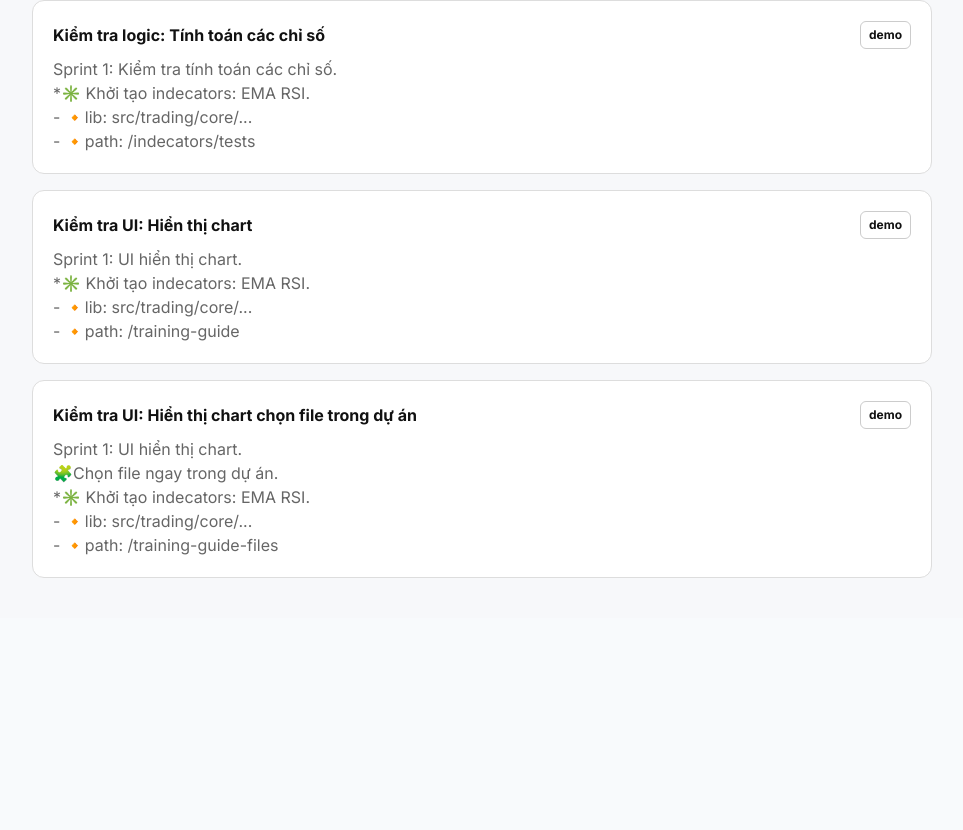
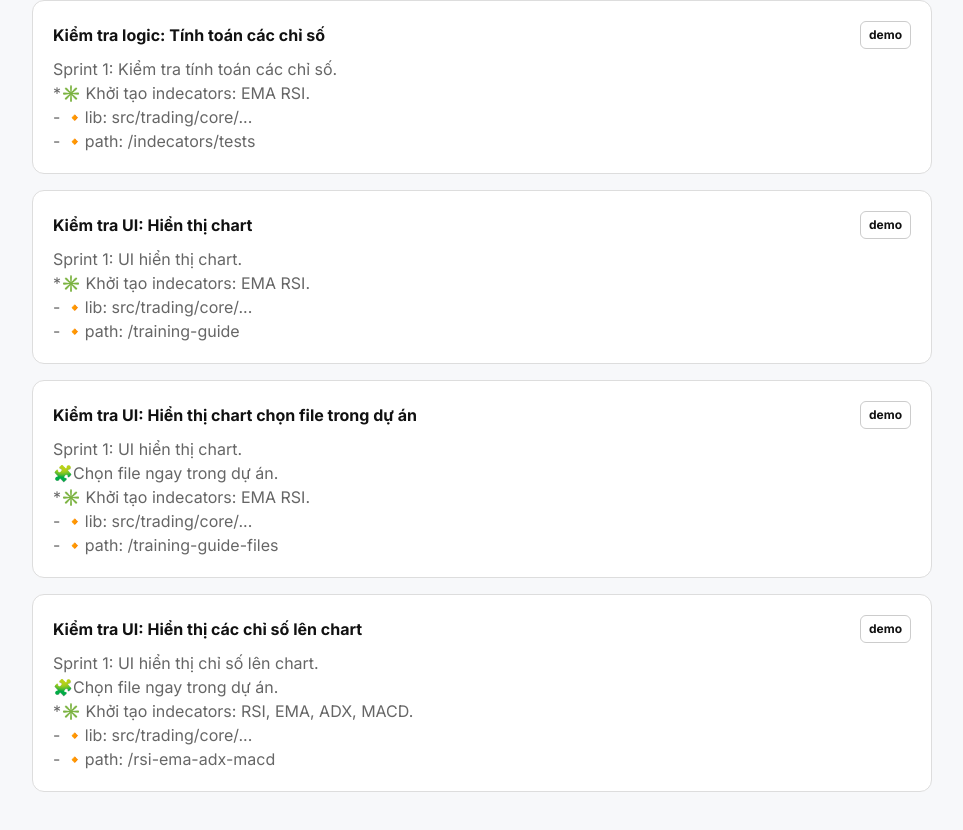
Before and after one commit to phxbinh/eabottrade, a Next.js app: page / in a window 1280 px wide. Shown: the part 1068-1898 px from the top of the page, without its empty margins (8-971 px from the left). Before the commit the page ends 1686 px from the top, so only its background shows below. Built offline with nearby package versions, Linux system fonts and the light colour scheme.

Commit message:
Update page.tsx

```diff
--- a/src/app/page.tsx
+++ b/src/app/page.tsx
@@ -86,6 +86,17 @@ const routes = [
 - 🔸path: /training-guide-files`,
     status: 'demo',
   },
+  {
+    href: '/rsi-ema-adx-macd',
+    title: 'Kiểm tra UI: Hiển thị các chỉ số lên chart',
+    summary:
+      `Sprint 1: UI hiển thị chỉ số lên chart.
+🧩Chọn file ngay trong dự án.
+*✳️ Khởi tạo indecators: RSI, EMA, ADX, MACD.
+- 🔸lib: src/trading/core/...
+- 🔸path: /rsi-ema-adx-macd`,
+    status: 'demo',
+  },
 ];
 
 
```
